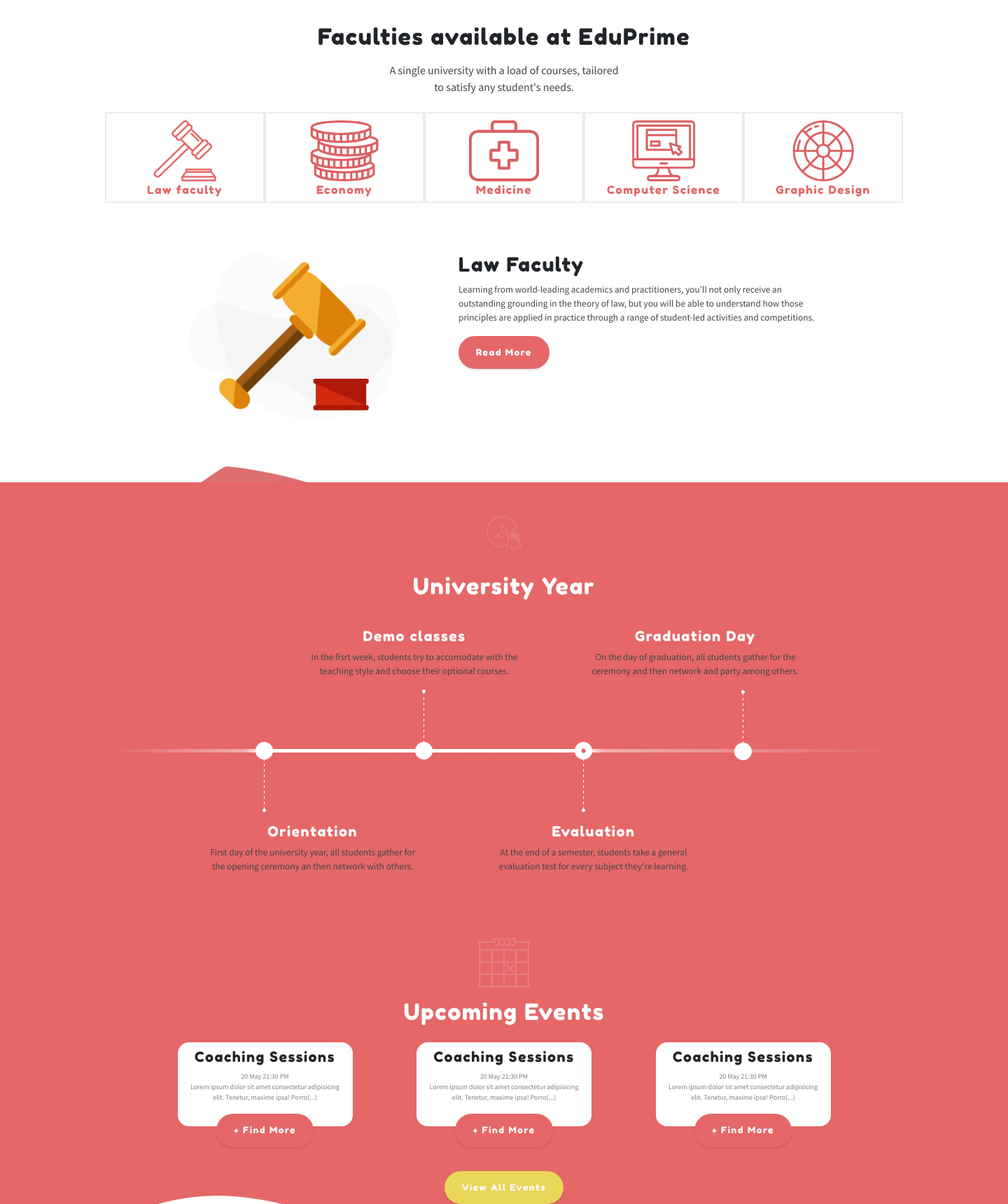
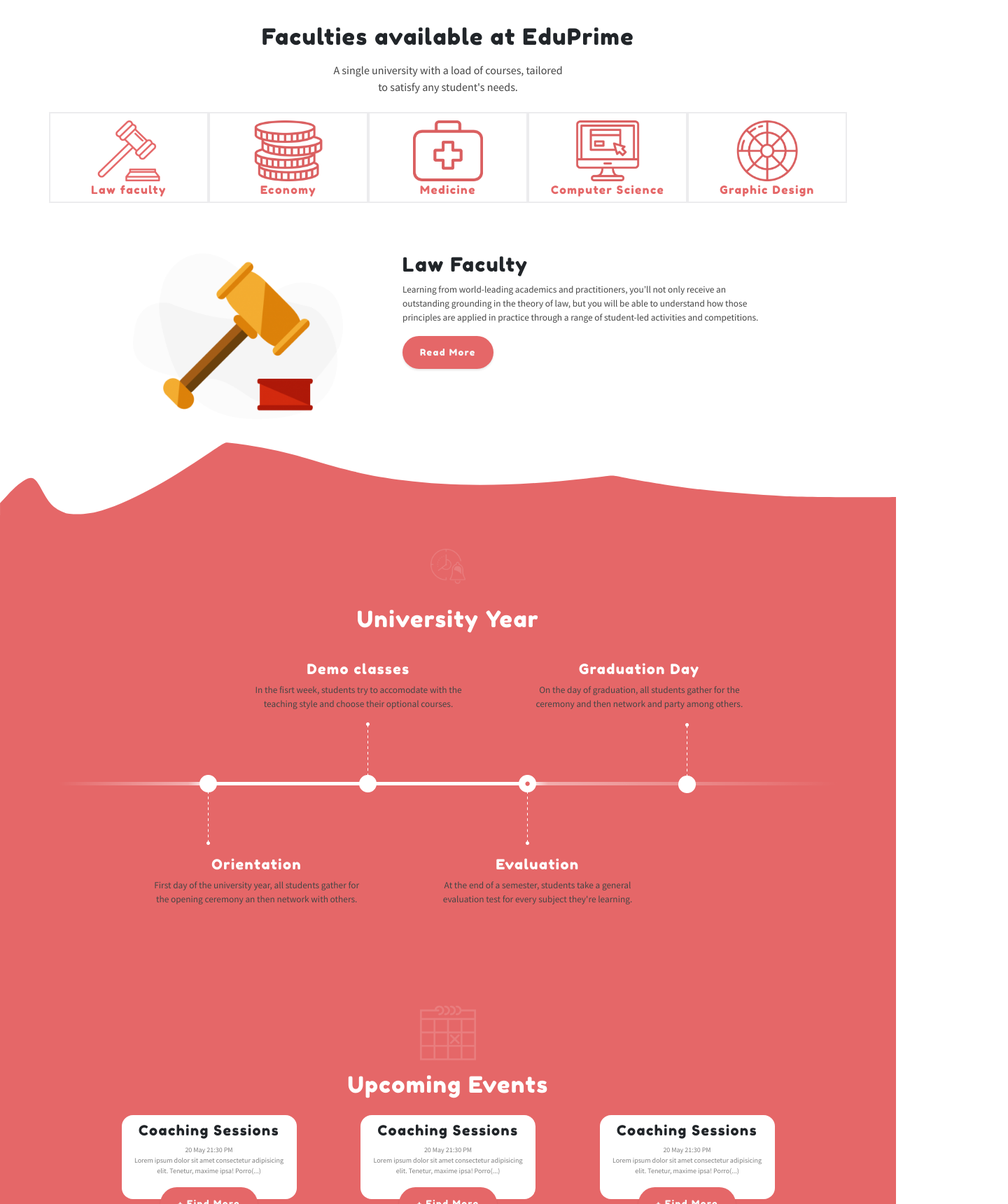
Before and after one commit to FraAccaBi/proj-html-vuejs, a Vue app: page / in a window 1280 px wide. Shown: the part 1080-2800 px from the top of the page at 70% size, 1440 px wide, since content can reach past the window. Built offline with nearby package versions, Linux system fonts and the light colour scheme.

Commit message:
backup commit

```diff
--- a/src/assets/scss/style.scss
+++ b/src/assets/scss/style.scss
@@ -16,7 +16,7 @@
     box-shadow: 0 2px 3px rgba(0, 0, 0, 0.1);
 }
 .my-container{
-    max-width: 1440px;
+    max-width: 100vw;
     margin: 0 auto;
 }
 .col-2-container{
--- a/src/components/SiteMain.vue
+++ b/src/components/SiteMain.vue
@@ -282,7 +282,7 @@
         </div>
       </div>
     </section>
-    <section class="subscription d-flex align-items-center justify-content-evenly">
+    <section class="subscription d-flex align-items-center justify-content-evenly my-2">
       <h3>
         Subscribe now to Our Newsletter !
       </h3>
@@ -336,8 +336,7 @@
   height: 425px;
 }
 .faculties{
-  height: 555px;
-  margin-bottom:148px;
+  height: 750px;
   .box{
     padding-top: 10px;
     height: 130px;
@@ -365,13 +364,14 @@
     background-image: url("../../public/img/Wave-1.png"), url("../../public/svg/svg-0.svg") ;
     background-repeat: no-repeat;
     height: 130px;
-    width: 1440px;
+    width: 100vw;
     background-blend-mode: multiply;
     background-size: cover;
+    margin-top: -2.1rem;
   }
 .uni-years{
   background-color: $bg-pink;
-  height: 650px;
+  height: 700px;
   color: $text-light;
   h2{
     color: $text-light;
@@ -389,7 +389,7 @@
 }
 .upcoming{
   background-color: $bg-pink;
-  height: 350px;
+  height: 380px;
   h2{
     color: $text-light;
 
@@ -427,6 +427,7 @@
 }
 .subscription{
   background-color: $bg-pink;
+  width: 100vw;
   height: 80px;
   color: $text-light;
 }
```
Also changed, not shown: public/svg/svg-0.svg.
